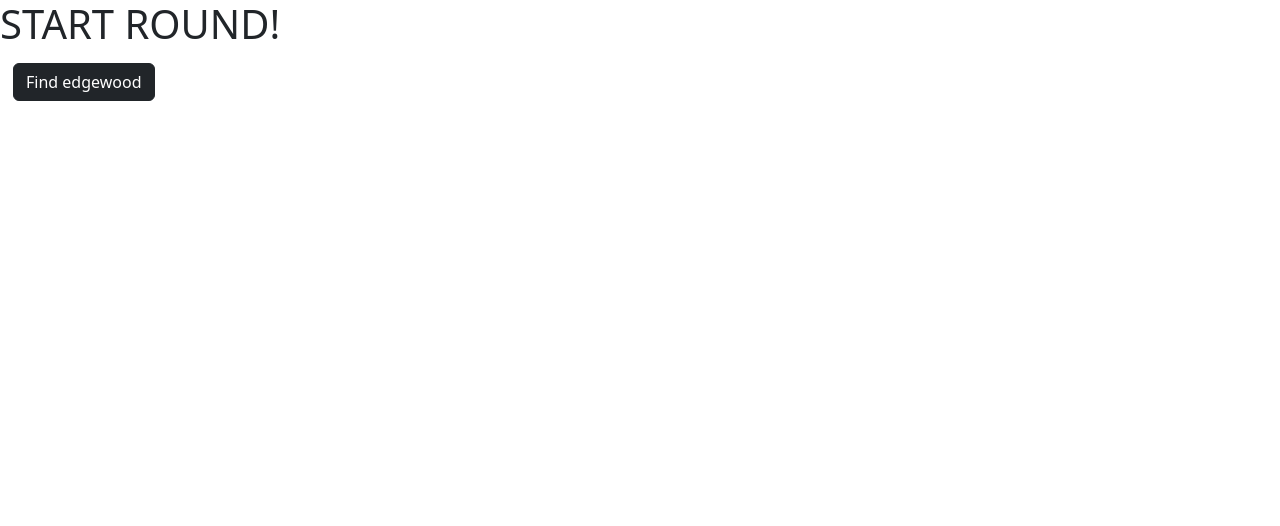
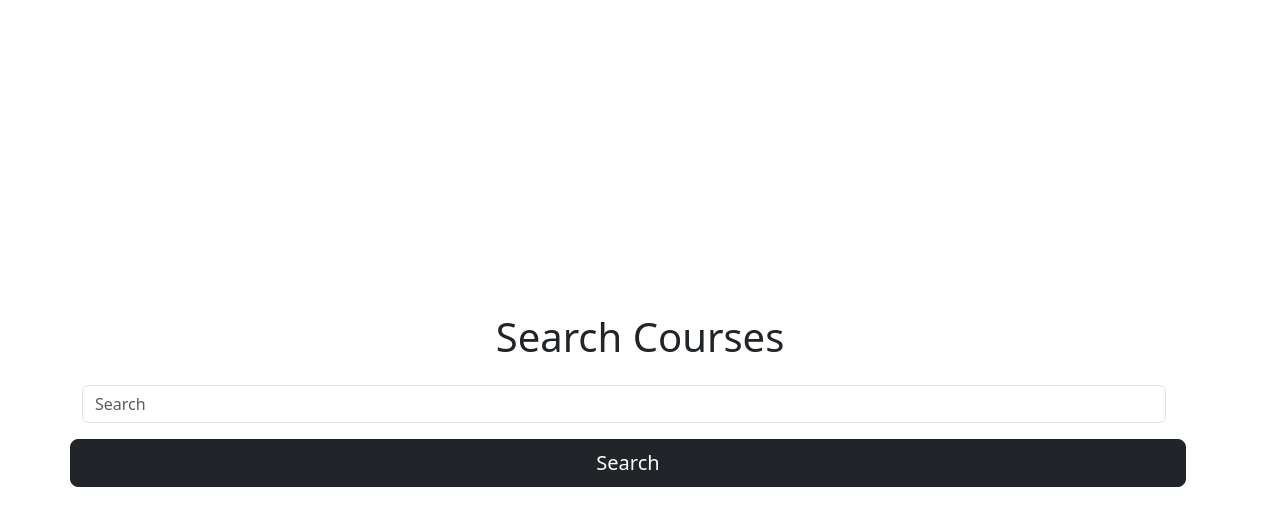
Before and after one commit to aisag123/golfApp, a plain HTML site: page app/html/startRound.html in a window 1280 px wide. Drawn offline with nearby package versions, Linux system fonts and the light colour scheme.

Commit message:
testing search

```diff
--- a/app/html/startRound.html
+++ b/app/html/startRound.html
@@ -16,26 +16,33 @@
       width: 100%;
       height: 100%;
     }
-    /* .btn {
-      position: absolute;
-      width: 50%;
-      left: 50%;
-    }
-    .title {
-      position: absolute;
-      left: 40%;
-    } */
   </style>
   <body>
-    <div class="row-4">
-      <h1>START ROUND!</h1>
-      <div class="col-md-4">
-        <div class="btn">
+    <div class="container vh-100 d-flex flex-column justify-content-center">
+      <div class="row">
+        <h1 class="text-center">Search Courses</h1>
+        <div class="row text-center mt-3">
+          <div class="container-fluid">
+            <form class="d-flex" role="search" id="courseSearch">
+              <input
+                class="form-control me-2"
+                type="search"
+                placeholder="Search"
+                aria-label="Search"
+              />
+            </form>
+          </div>
+        </div>
+        <div class="row text-center mt-3">
           <button
-            class="btn btn-dark"
-            onclick="searchCourse('Edgewood golf course')"
+            class="btn btn-dark btn-lg"
+            onclick="
+              searchCourse(
+                document.getElementById('courseSearch').children[0].value,
+              )
+            "
           >
-            Find edgewood
+            Search
           </button>
         </div>
       </div>
```
